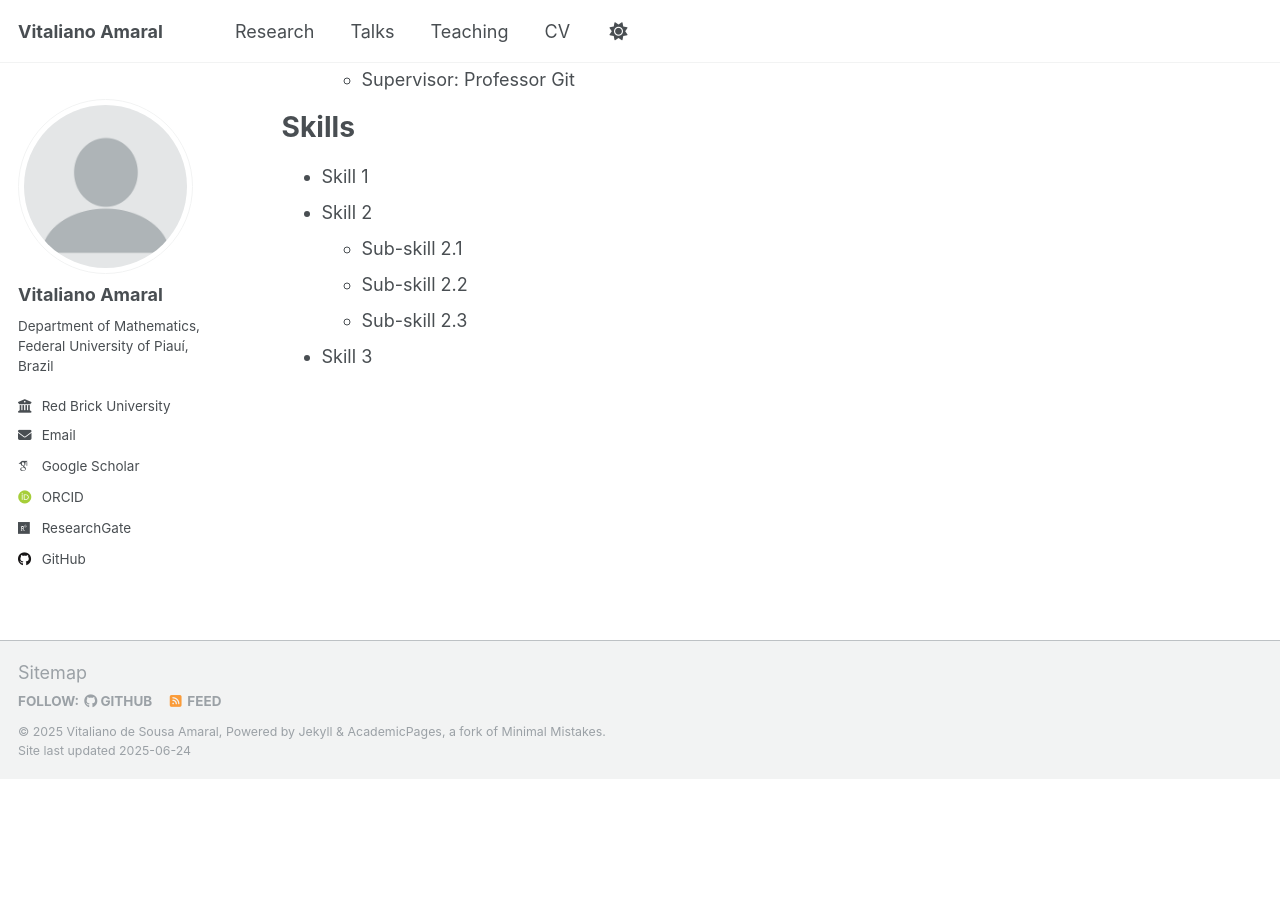
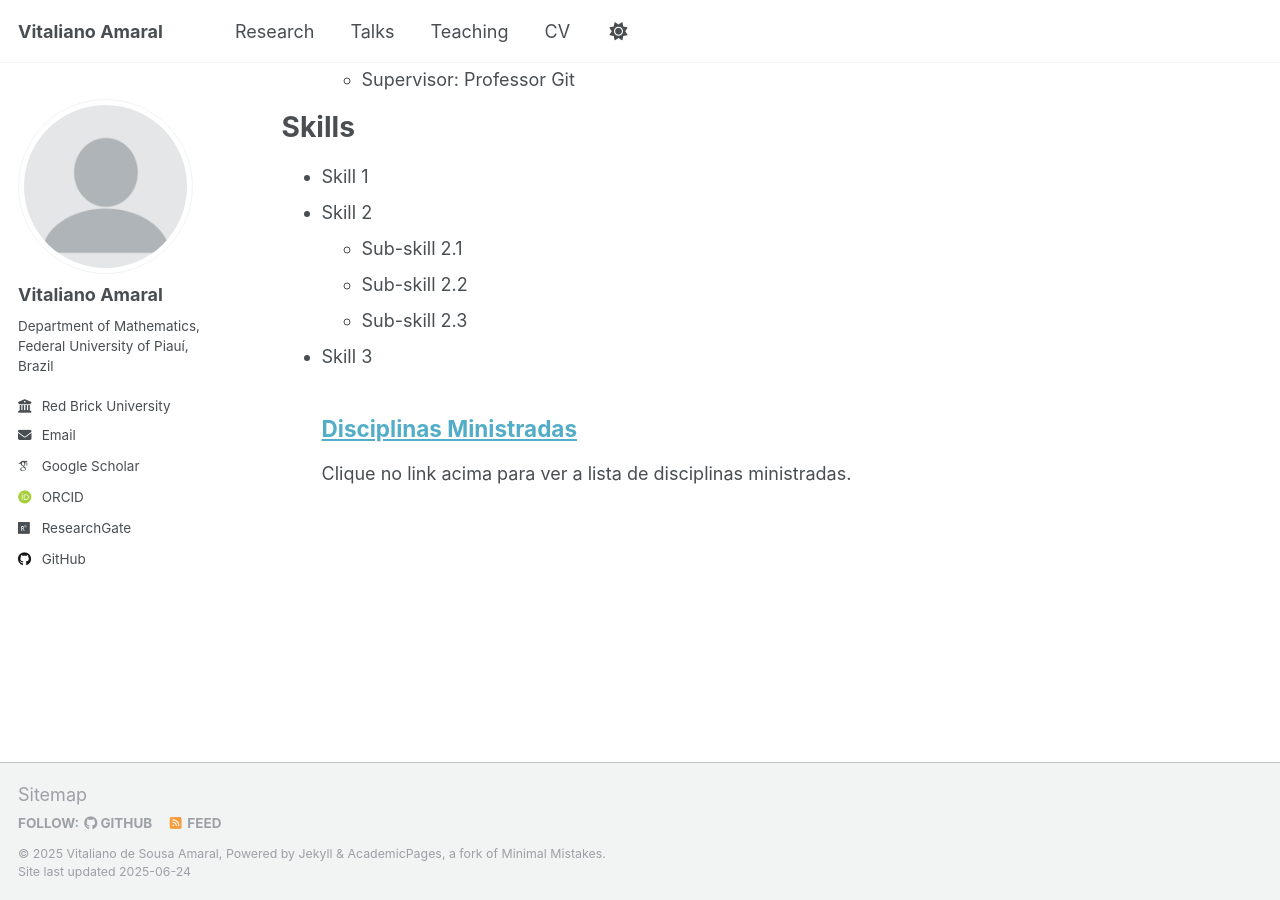
Before and after one commit to vitalianoamaral/vitalianoamaral.github.io, a Jekyll site: the page built from _pages/cv.md, in a window 1280 px wide and 900 px high, scrolled down 719 px. Built offline with Jekyll 4.4.1, drawn with Linux system fonts in a browser that asks for light colours; some web fonts are replaced; before the commit the page ends 1497 px from its top, so only the background shows below that.

Commit message:
Update cv.md

```diff
--- a/_pages/cv.md
+++ b/_pages/cv.md
@@ -36,3 +36,5 @@ Skills
   * Sub-skill 2.2
   * Sub-skill 2.3
 * Skill 3
+## [Disciplinas Ministradas](/cv/disciplinas/)
+Clique no link acima para ver a lista de disciplinas ministradas.
```
